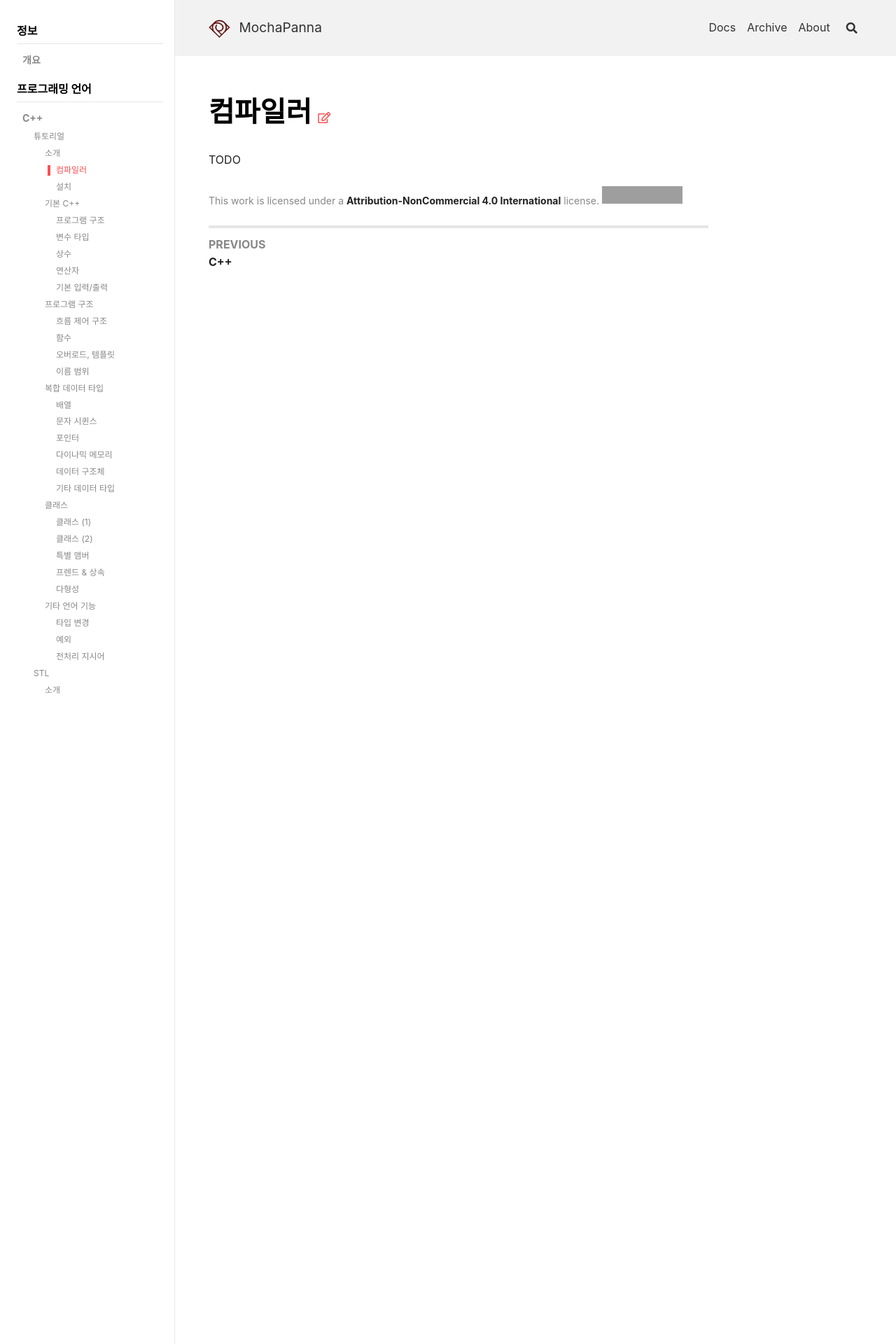
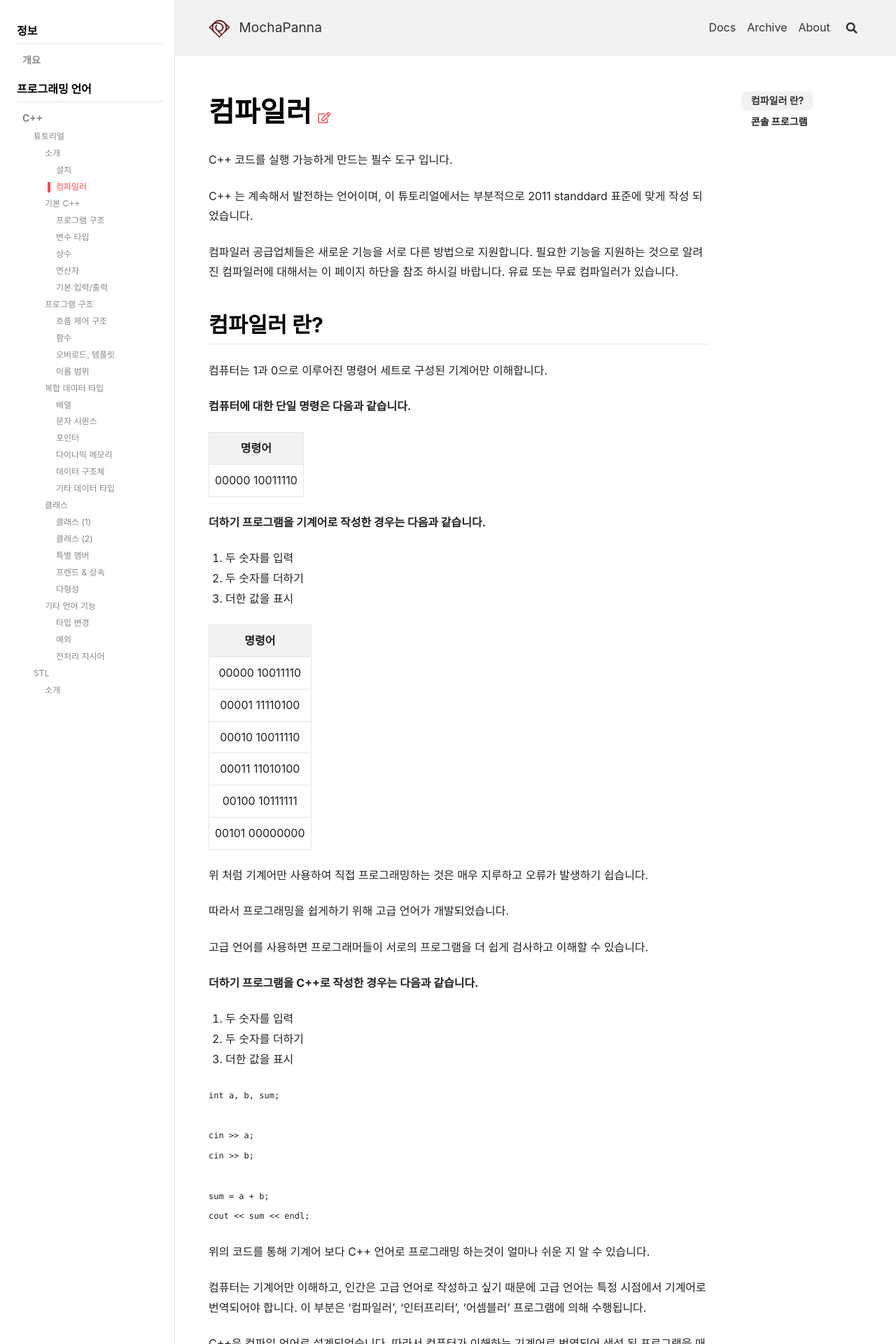
Before and after one commit to mochapanna/MochaPanna.github.io, a Jekyll site: the page built from _docs/c++/1-튜툐리얼/1-소개/2-컴파일.md, in a window 1280 px wide. Shown: the top 1920 px of the page at 70% size. Built offline with Jekyll 4.4.1, drawn with Linux system fonts in a browser that asks for light colours; nearby versions of some CDN libraries; comment, search, counter and statistics services are not loaded; some of the changed text lies outside the part shown; grey boxes are pictures that could not be loaded.

Commit message:
컴파일 문서 작성

````diff
--- a/_data/navigation.yml
+++ b/_data/navigation.yml
@@ -29,10 +29,10 @@ docs-c++:
             children:
               - title: 소개
                 children:
+                  - title: 설치
+                    url:   /docs/c++/튜토리얼/소개/설치
                   - title: 컴파일러
                     url:   /docs/c++/튜토리얼/소개/컴파일
-                  - title: 설치
-                    url:   /docs/c++/튜토리얼/소개/설치
               - title: 기본 C++
                 children:
                   - title: 프로그램 구조
--- a/_docs/c++/1-튜툐리얼/1-소개/1-컴파일.md
+++ /dev/null
@@ -1,7 +0,0 @@
----
-title: 컴파일러
-permalink: /docs/c++/튜토리얼/소개/컴파일
-key: docs-c++-튜토리얼-소개-컴파일
----
-
-TODO
--- /dev/null
+++ b/_docs/c++/1-튜툐리얼/1-소개/2-컴파일.md
@@ -0,0 +1,96 @@
+---
+title: 컴파일러
+permalink: /docs/c++/튜토리얼/소개/컴파일
+key: docs-c++-튜토리얼-소개-컴파일
+---
+
+C++ 코드를 실행 가능하게 만드는 필수 도구 입니다.
+
+C++ 는 계속해서 발전하는 언어이며, 이 튜토리얼에서는 부분적으로 2011 standdard 표준에 맞게 작성 되었습니다.
+
+컴파일러 공급업체들은 새로운 기능을 서로 다른 방법으로 지원합니다.
+필요한 기능을 지원하는 것으로 알려진 컴파일러에 대해서는 이 페이지 하단을 참조 하시길 바랍니다.
+유료 또는 무료 컴파일러가 있습니다.
+
+
+## 컴파일러 란?
+
+컴퓨터는 1과 0으로 이루어진 명령어 세트로 구성된 기계어만 이해합니다.
+
+**컴퓨터에 대한 단일 명령은 다음과 같습니다.**
+
+| 명령어  |
+| :------------: |
+| 00000 10011110 |
+
+**더하기 프로그램을 기계어로 작성한 경우는 다음과 같습니다.**
+1. 두 숫자를 입력
+2. 두 숫자를 더하기
+3. 더한 값을 표시
+
+| 명령어  |
+| :-------------: |
+| 00000 10011110 |
+| 00001 11110100 |
+| 00010 10011110 |
+| 00011 11010100 |
+| 00100 10111111 |
+| 00101 00000000 |
+
+위 처럼 기계어만 사용하여 직접 프로그래밍하는 것은 매우 지루하고 오류가 발생하기 쉽습니다.
+
+따라서 프로그래밍을 쉽게하기 위해 고급 언어가 개발되었습니다.
+
+고급 언어를 사용하면 프로그래머들이 서로의 프로그램을 더 쉽게 검사하고 이해할 수 있습니다.
+
+**더하기 프로그램을 C++로 작성한 경우는 다음과 같습니다.**
+1. 두 숫자를 입력
+2. 두 숫자를 더하기
+3. 더한 값을 표시
+
+``` C++
+int a, b, sum;
+
+cin >> a;
+cin >> b;
+
+sum = a + b;
+cout << sum << endl;
+```
+
+위의 코드를 통해 기계어 보다 C++ 언어로 프로그래밍 하는것이 얼마나 쉬운 지 알 수 있습니다.
+
+컴퓨터는 기계어만 이해하고, 인간은 고급 언어로 작성하고 싶기 때문에 고급 언어는 특정 시점에서 기계어로 번역되어야 합니다.
+이 부분은 '컴파일러', '인터프리터', '어셈블러' 프로그램에 의해 수행됩니다.
+
+C++은 컴파일 언어로 설계되었습니다. 따라서 컴퓨터가 이해하는 기계어로 번역되어 생성 된 프로그램을 매우 효율적으로 만듭니다.
+이를 위해 '컴파일러', '링커', '운영체제의 기능을 제공하는 라이브러리'로 구성 되어는 툴체인이 필요합니다.
+
+
+## 콘솔 프로그램
+
+콘솔 프로그램은 화면에 텍스트를 출력 하거나 키보드에서 입력을 읽는 것과 같이 사용자 및 환경과 통신하는 프로그램입니다.
+
+콘솔 프로그램은 상호 작용하기 쉽고 일반적으로 모든 플랫폼에서 동일하게 예측 가능한 동작을 합니다.
+또한 구현하기가 쉽기 때문에 프로그래밍 언어의 기초를 배우는 데 매우 유용합니다.
+이 튜토리얼 예제는 모두 콘솔 프로그램입니다.
+
+콘솔 프로그램을 컴파일 하는 방법은 사용중인 개발도구에 따라 다릅니다.
+
+초보자가 C++ 프로그램을 컴파일하는 가장 쉬운 방법은 IDE (Integrated Development Environment)를 사용하는 것입니다.
+IDE는 일반적으로 텍스트 편집기, 컴파일러 기능 등을 포함한 여러 개발 도구를 통합한 프로그램 입니다.
+
+**다양한 무료 IDE(Integrated Development Interfaces)를 사용하여 콘솔 프로그램을 컴파일하고 실행하는 방법에 대한 지침:**
+
+| IDE	Platform          | Console programs                                    |
+| --------------------- | --------------------------------------------------- |
+| Code::blocks          | Code::blocks 을 사용하여 Windows/Linux/MacOS 콘솔 프로그램 컴파일 |
+| Visual Studio Express | VS Express 2013을 사용하는 Windows 컴파일 콘솔 프로그램           |
+| Dev-C++	Windows       | Dev-C++를 사용하여 콘솔 프로그램 컴파일                           |
+
+**Linux, Mac에 포함된 개발환경을 사용하는 경우 컴파일러 명령에 C++11 플래그를 포함시켜 터미널에서 직접 모든 예제를 컴파일 할 수 있습니다.**
+
+| Compiler | Platform     | Command                                                          |
+| -------- | ------------ | ---------------------------------------------------------------- |
+| GCC      | Linux, 등등... | g++ -std=c++0x example.cpp -o example_program                    |
+| Clang    | OS X, 등등...  | clang++ -std=c++11 -stdlib=libc++ example.cpp -o example_program |
````
Also changed, not shown: _docs/c++/1-튜툐리얼/1-소개/1-설치.md (renamed from _docs/c++/1-튜툐리얼/1-소개/2-설치.md).
